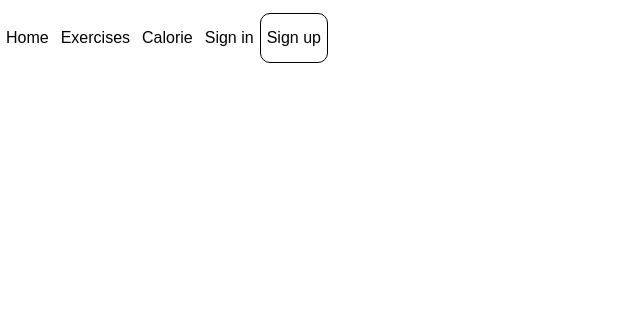
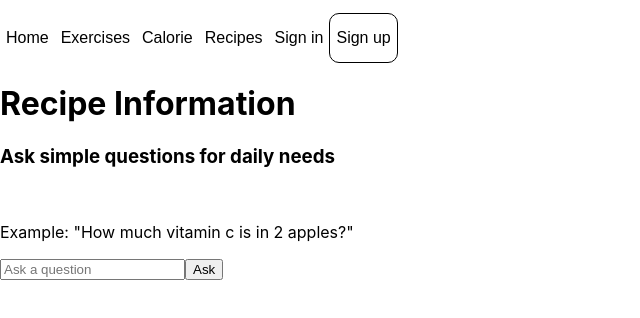
Before and after one commit to bwoo2/Workout-App, a React (Create React App) app in the folder client/: page /recipes in a window 1280 px wide. Shown: the top 318 px of the page, without its empty margins (0-640 px from the left). Built offline with nearby package versions, Linux system fonts and the light colour scheme.

Commit message:
added a simple question-answer generator for users to ask simple questions about food items

```diff
--- a/client/src/App.js
+++ b/client/src/App.jsx
@@ -6,6 +6,7 @@ import Signup from './components/SignUp';
 import Login from './components/SignIn';
 import Exercises from './components/Exercises';
 import Calorie from './components/Calorie';
+import Recipes from './components/Recipes';
 
 const App = () => {
   return (
@@ -27,6 +28,7 @@ const AppContent = () => {
         <Route path="/login" element={<Login />} />
         <Route path="/exercises" element={<Exercises />} />
         <Route path="/calorie" element={<Calorie />} />
+        <Route path="/recipes" element={<Recipes />} />
       </Routes>
     </>
   );
--- a/client/src/components/Nav.jsx
+++ b/client/src/components/Nav.jsx
@@ -13,6 +13,7 @@ const Nav = ({ path }) => {
         <>
             <button className="button" onClick={() => navigate('/exercises')}>Exercises</button>
             <button className="button" onClick={() => navigate('/calorie')}>Calorie</button>
+            <button className="button" onClick={() => navigate('/recipes')}>Recipes</button>
             <button className="button" onClick={() => navigate('/login')}>Sign in</button>
             <button className="button__signup" onClick={() => navigate('/sign_up')}>Sign up</button>
         </>
--- /dev/null
+++ b/client/src/components/Recipes.jsx
@@ -0,0 +1,40 @@
+import React, { useState } from 'react';
+import '../style/styles.css';
+
+const Recipe = () => {
+    const [answer, setAnswer] = useState(null);
+    const [question, setQuestion] = useState('');
+
+    const fetchAnswer = () => {
+        const encodedQuestion = encodeURIComponent(question);
+
+        fetch(`https://webknox-recipes.p.rapidapi.com/recipes/quickAnswer?q=${encodedQuestion}`, {
+            method: 'GET',
+            headers: {
+                'X-RapidAPI-Key': process.env.REACT_APP_RECIPE_API_KEY,
+                'X-RapidAPI-Host': 'webknox-recipes.p.rapidapi.com'
+            }
+        })
+        .then(response => response.json())
+        .then(data => setAnswer(data))
+        .catch(error => console.error('Error:', error));
+    }
+
+    return (
+        <div>
+            <h1>Recipe Information</h1>
+
+            <h3>Ask simple questions for daily needs</h3>
+            <br />
+            <p>Example: "How much vitamin c is in 2 apples?"</p>
+            <form onSubmit={e => { e.preventDefault(); fetchAnswer(); }}>
+                <input type="text" value={question} onChange={e => setQuestion(e.target.value)} placeholder="Ask a question" required />
+                <button type="submit">Ask</button>
+            </form>
+            {answer &&  <p> <img src={answer.image} className='food__image' />  <br /> {answer.answer} </p> }
+
+        </div>
+    );
+};
+
+export default Recipe;
--- a/client/src/style/styles.css
+++ b/client/src/style/styles.css
@@ -198,3 +198,10 @@ body {
     height: 80vh;
     overflow-y: auto;
 }
+
+/* ========================== RECIPES ========================== */
+
+.food__image {
+    display: block;
+    margin: auto;
+}
```
